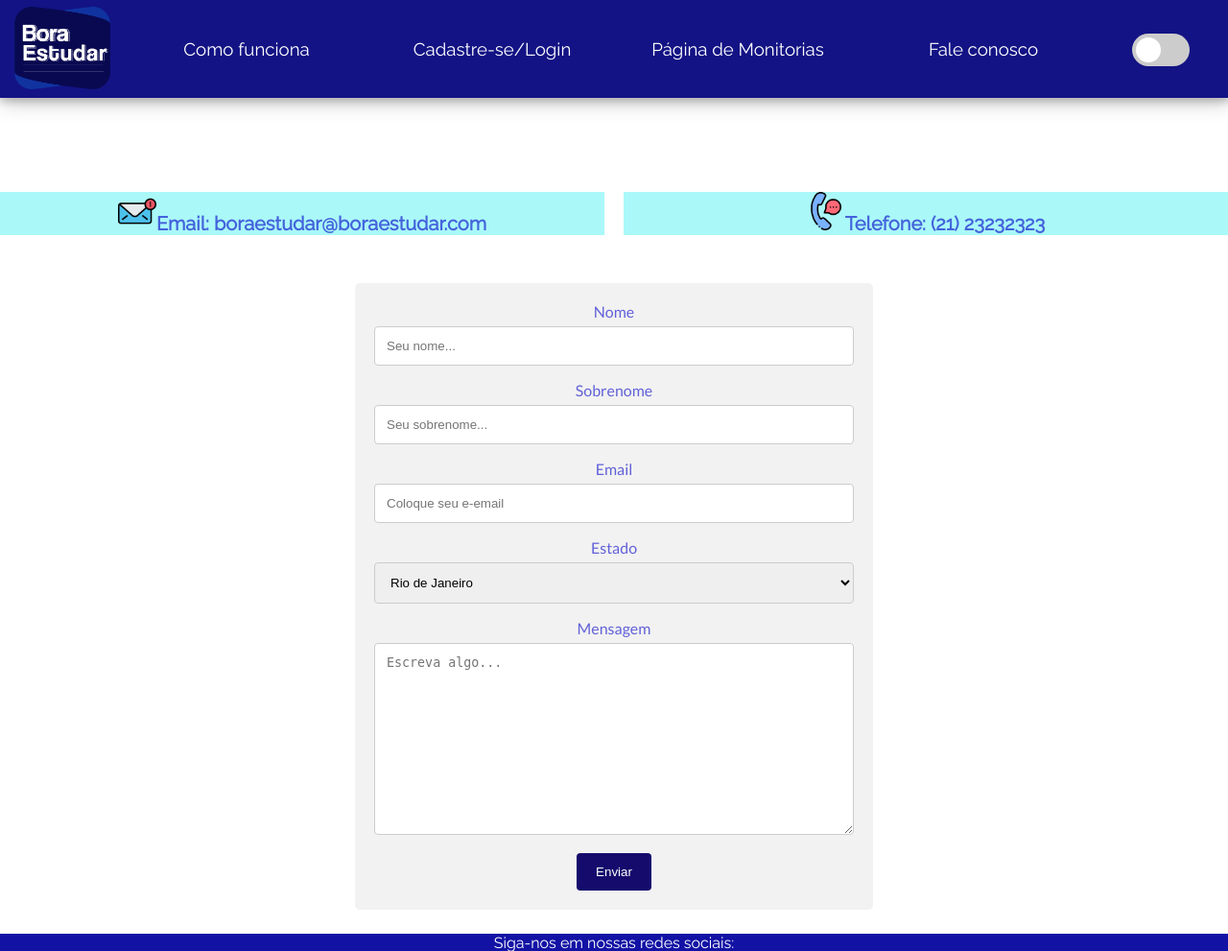
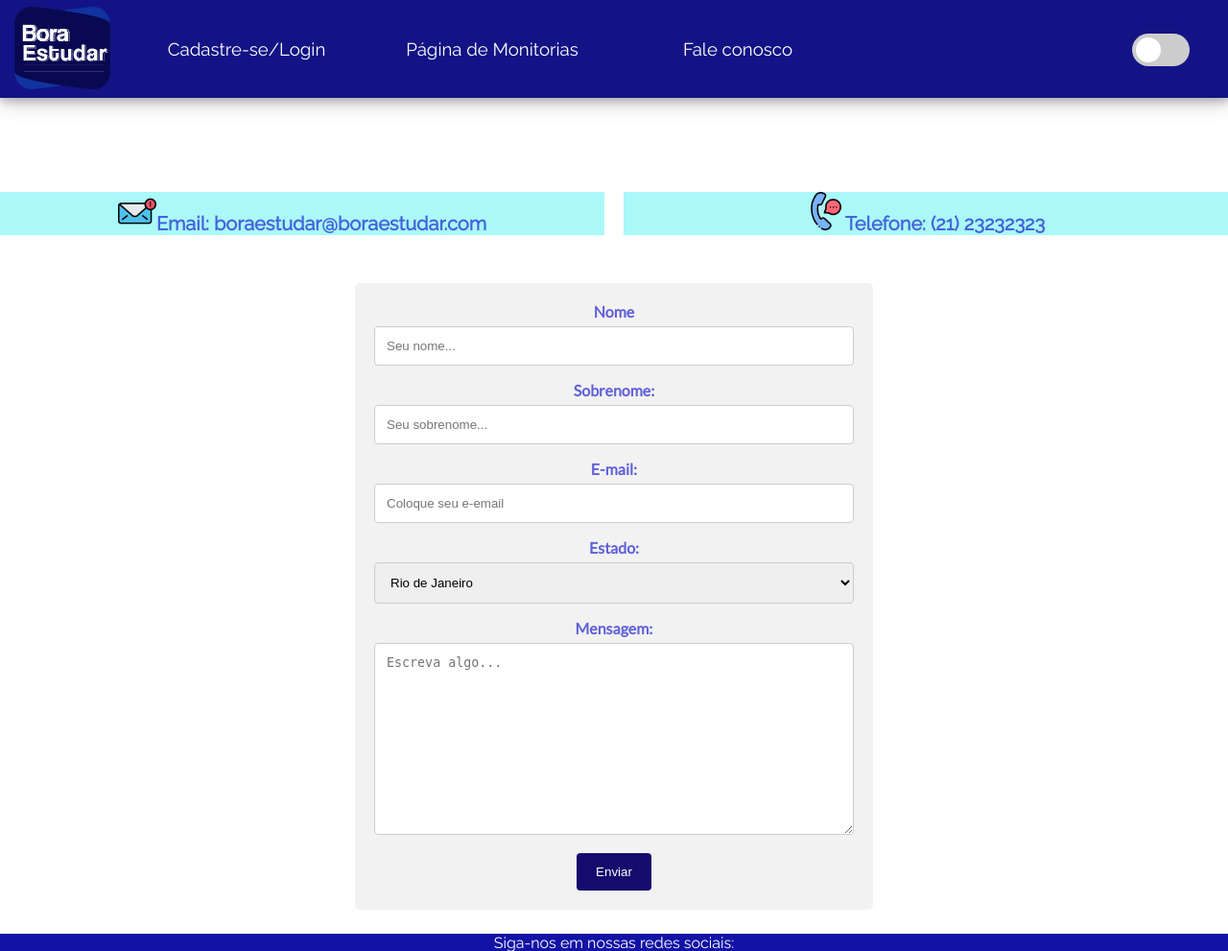
Before and after one commit to luc0liv/Projeto_DoaTech, a PHP site: page /faleconosco.php in a window 1280 px wide. Shown: the top 991 px of the page at 96% size. Run offline with PHP 8.4, Linux system fonts and the light colour scheme.

Commit message:
Exclusão da página 'como funciona'

```diff
--- a/cadastroalunos.php
+++ b/cadastroalunos.php
@@ -46,7 +46,6 @@ if(isset($_POST['alunonome']) && isset($_POST['alunonasc']) && isset($_POST['alu
     <!--Menu-->
     <header><nav class="menu">
         <a href="homepage.html"><img src="./assets/img/Asset 1.png" alt="logo" width="110px" class="logo"></a>
-        <a href="comofunciona.html" class="link">Como funciona</a>
         <a href="cadastrologin.html" class="link">Cadastre-se/Login </a>
         <a href="monitoria.html" class="link">Página de Monitorias</a>
         <a href="faleconosco.php" class="link">Fale conosco</a>
--- a/cadastrologin.html
+++ b/cadastrologin.html
@@ -15,7 +15,6 @@
     <!--Menu-->
     <nav class="menu">
         <a href="homepage.html"><img src="./assets/img/Asset 1.png" alt="logo" width="110px" class="logo"></a>
-        <a href="comofunciona.html" class="link">Como funciona</a>
         <a href="cadastrologin.html" class="link">Cadastre-se/Login </a>
         <a href="monitoria.html" class="link">Página de Monitorias</a>
         <a href="faleconosco.php" class="link">Fale conosco</a>
--- a/cadastromonitores.php
+++ b/cadastromonitores.php
@@ -50,7 +50,6 @@ if(isset($_POST['monnome']) && isset($_POST['monnasc']) && isset($_POST['monensi
      <!--Menu-->
      <header><nav class="menu">
         <a href="homepage.html"><img src="./assets/img/Asset 1.png" alt="logo" width="110px" class="logo"></a>
-        <a href="comofunciona.html" class="link">Como funciona</a>
         <a href="cadastrologin.html" class="link">Cadastre-se/Login </a>
         <a href="monitoria.html" class="link">Página de Monitorias</a>
         <a href="faleconosco.php" class="link">Fale conosco</a>
--- a/faleconosco.php
+++ b/faleconosco.php
@@ -1,11 +1,11 @@
 <?php
-$hostName = "127.0.0.1";
+$servername = "127.0.0.1";
 $username = "root";
 $password = "";
 $database = "boraestudar";
 
 //criando a conexão
-$conn = mysqli_connect($hostName, $username, $password, $database);
+$conn = mysqli_connect($servername, $username, $password, $database);
 
 if(!$conn){
 	die("A conexão ao BD falhou " . mysqli_connect_error());
@@ -40,7 +40,6 @@ if(isset($_POST['firstname']) && isset($_POST['lastname']) && isset($_POST['emai
     <!--Menu-->
     <nav class="menu">
         <a href="homepage.html"><img src="./assets/img/Asset 1.png" alt="logo" width="110px" class="logo"></a>
-        <a href="comofunciona.html" class="link">Como funciona</a>
         <a href="cadastrologin.html" class="link">Cadastre-se/Login </a>
         <a href="monitoria.html" class="link">Página de Monitorias</a>
         <a href="faleconosco.php" class="link">Fale conosco</a>
@@ -68,28 +67,28 @@ if(isset($_POST['firstname']) && isset($_POST['lastname']) && isset($_POST['emai
 
 
     <div class="mensagemContato">
-        <form action="/action_page.php">
-            <label for="fname">Nome</label>
-            <input type="text" id="fname" name="firstname" placeholder="Seu nome...">
+        <form method="post" action="">
+            <h4>Nome</h4>
+            <input type="text" name="firstname" placeholder="Seu nome...">
 
-            <label for="lname">Sobrenome</label>
-            <input type="text" id="lname" name="lastname" placeholder="Seu sobrenome...">
+            <h4>Sobrenome:</h4>
+            <input type="text"  name="lastname" placeholder="Seu sobrenome...">
 
-            <label for="email">Email</label>
-            <input type="email" id="email_campo" name="email" placeholder="Coloque seu e-email">
+           <h4> E-mail:</h4>
+            <input type="email" name="email" placeholder="Coloque seu e-email">
 
-            <label for="estado">Estado</label>
-            <select id="estado" name="estado">
+           <h4>Estado:</h4>
+            <select  name="estado">
       <option value="riodeJaneiro">Rio de Janeiro</option>
       <option value="saoPaulo">São Paulo</option>
       <option value="minasGerais">Minas Gerais</option>
       <option value="espiritoS">Espírito Santo</option>
     </select>
 
-            <label for="mensagem">Mensagem</label>
-            <textarea id="mensagem" name="subject" placeholder="Escreva algo..." style="height:200px"></textarea>
+          <h4> Mensagem:</h4>
+            <textarea  name="subject" placeholder="Escreva algo..." style="height:200px"></textarea>
 
-            <input type="submit" value="Enviar">
+            <input type="submit" id="botao" value="Enviar">
         </form>
     </div>
 
```
Also changed, not shown: homepage.html (+11 -7 lines).
